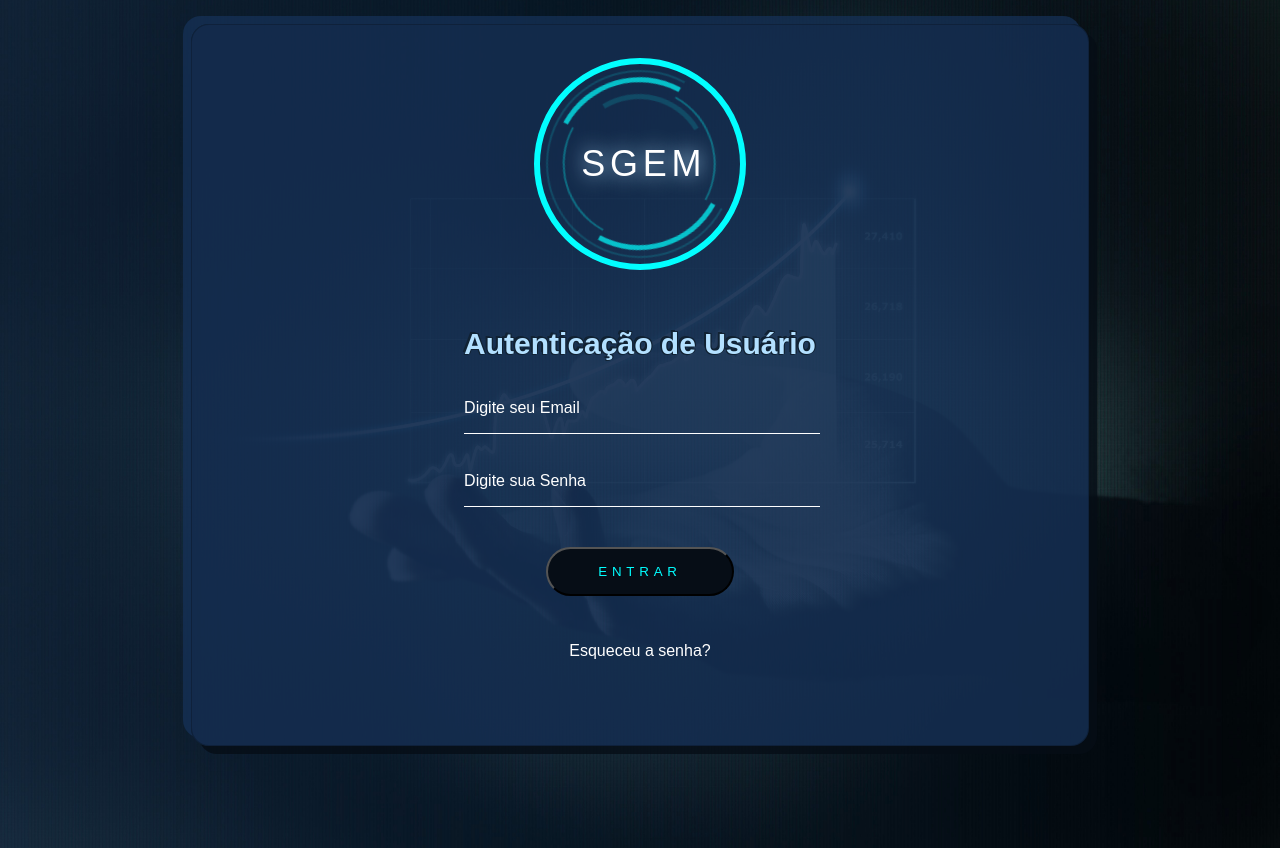
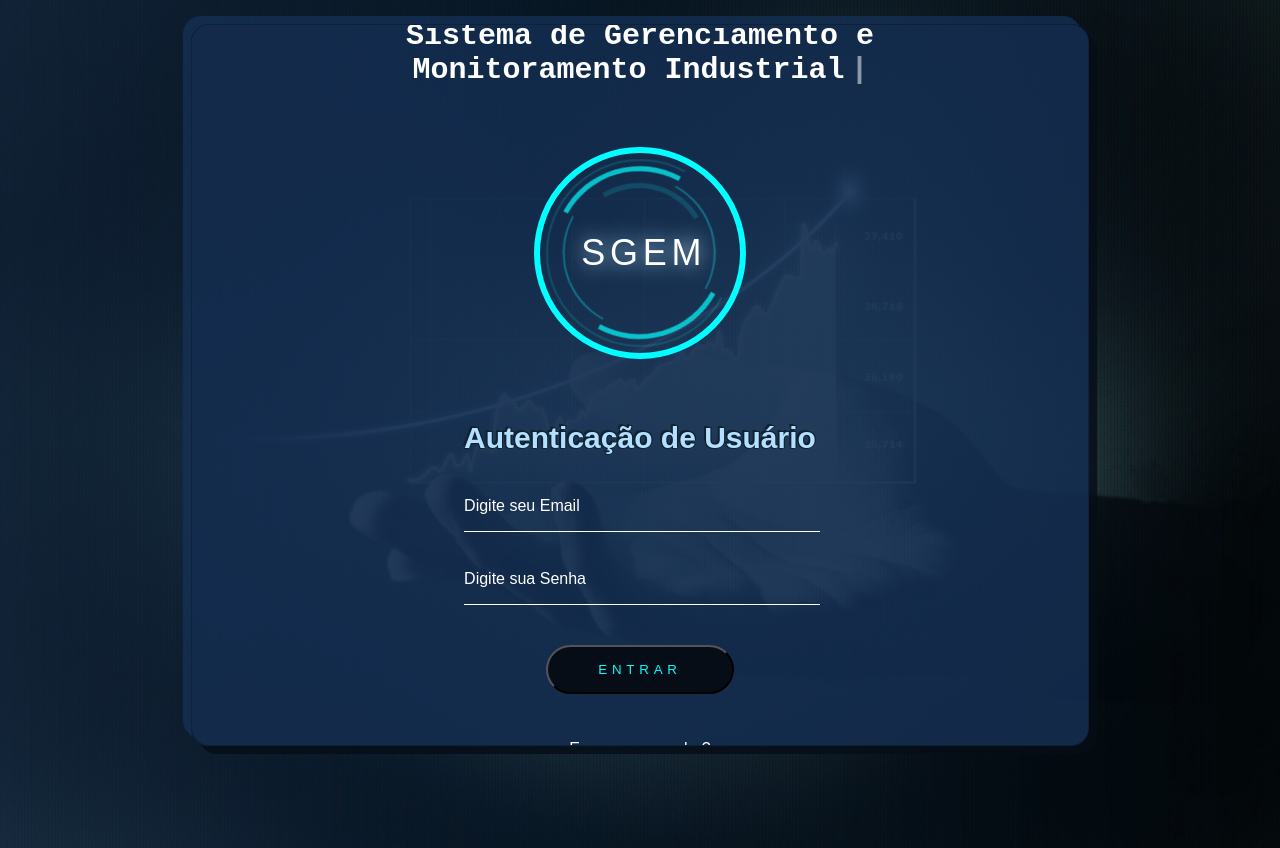
Before and after one commit to andersonlimacrv/Tela-de-Login, a plain HTML site: page index.html in a window 1280 px wide. Drawn offline with Linux system fonts and the light colour scheme.

Commit message:
finished layout

```diff
--- a/index.html
+++ b/index.html
@@ -12,6 +12,9 @@
 <body>
     <div class="main">
         <div class="box">
+            <div>
+                <h1>Sistema de Gerenciamento e Monitoramento Industrial</h1>
+            </div>
             <div class="logo_sgem_animated">
                 <div class="spinner">
                     <div class="semi_arc e5 c_ease">
@@ -33,7 +36,7 @@
             <div class="input_container">
                 <div class="formulario">
                     <form action="login.html" method="post">
-                        <h1>Autenticação de Usuário</h1>
+                        <h2>Autenticação de Usuário</h1>
                             <div class=input-field>
                                 <input type="text" id="email" placeholder="Digite seu Email">
                                 <label for="email"> Digite seu Email</label>
--- a/script.js
+++ b/script.js
@@ -0,0 +1,21 @@
+class Maquina {
+
+    constructor(EffectElement) {
+        this.EffectElement = document.querySelector(EffectElement);
+    }
+
+    typeWriter(elemento) {
+        const textoArray = elemento.innerHTML.split('');
+        elemento.innerHTML = '';
+        textoArray.forEach((letra, i) => {
+            setTimeout(() => elemento.innerHTML += letra, 75 * i);
+        });
+    }
+    init() {
+        this.typeWriter(this.EffectElement);
+    }
+
+}
+const MaquinaStart = new Maquina('h1');
+
+MaquinaStart.init();
--- a/style.css
+++ b/style.css
@@ -40,6 +40,7 @@ body {
   -webkit-box-shadow: 8px 8px 0px rgba(6, 13, 22, 1), -8px -8px 0px rgba(22, 51, 90, .7);
   box-shadow: 8px 8px 0px rgba(6, 13, 22, .8), -8px -8px 0px rgba(22, 51, 90, .7);
   border: 1px solid rgba(14, 32, 56, .8);
+  overflow: hidden;
 }
 
 /* --------------- Início de estilização do LOGO --------------- */
@@ -260,9 +261,37 @@ body {
 }
 
 /* --------------- FIM de stilização do LOGO --------------- */
+h1 {
+  max-width: 480px;
+  text-align: center;
+  margin: 60px auto;
+  font-family: 'Courier New', Courier, monospace;
+  color: #fff;
+  font-size: 30px
+}
+
+h1::after {
+  content: '|';
+  opacity: 1;
+  margin-left: 5px;
+  display: inline-block;
+  animation: blink .7s infinite;
+}
+
+@keyframes blink {
+
+  0%,
+  100% {
+    opacity: 1;
+  }
+
+  50% {
+    opacity: 0;
+  }
+}
 
 
-h1 {
+h2 {
   font-size: 30px;
   align-items: center;
   color: #b3e0ff;
```
Lines whose indentation alone changed are shown as unchanged.
